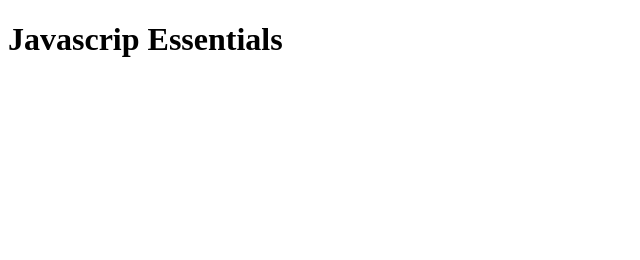
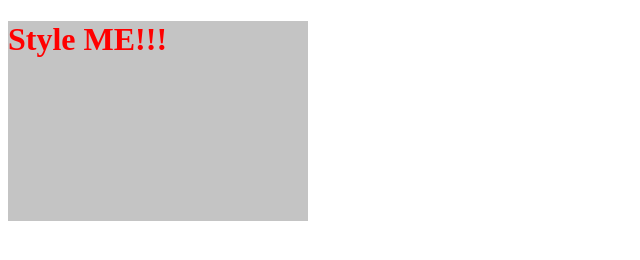
Before and after one commit to kopenhamn/kopenhamn.github.io, a plain HTML site: page Study/JS/Essential/index.html in a window 1280 px wide. Shown: the whole page, without its empty margins (0-640 px from the left). Drawn offline with Linux system fonts and the light colour scheme.

Commit message:
changing elements

```diff
--- a/Study/JS/Essential/index.html
+++ b/Study/JS/Essential/index.html
@@ -5,9 +5,27 @@
         <title>Javascrip Essentials</title>
     </head>
     <body>
-        <h1>Javascrip Essentials</h1>
-        <script src="myapp.js">
+        <!--<h1 id="main">Javascrip Essentials</h1>
+        <input type="button" value="h1" onclick="document.getElementById('main').innerHTML += '!'">
+        <input type="button" value="PushClass" onclick="document.getElementsByClassName('pClass')[0].innerHTML += '!'">
+        <input type="button" value="Change Span" onclick="document.querySelectorAll('body > h2.pClass > span')[0].innerHTML = 'JAVA-SCRIPT'">
+        <p class="pClass">
+            Hello world!
+        </p>
+        <h2 class = pClass>Its <span>java script</span> powered page</h2>
 
-        </script>
+
+        //style the text in JS (1)
+
+        <h1 id="style">Style ME!!!</h1>
+        <input type="button" value="Style!" onclick='el.style.background = "blue",
+        el.style.color = "white",
+        el.style.width = "200px"'>
+
+        style the text in JS (2)-->
+
+        <h1 id="style">Style ME!!!</h1>
+
+        <script src="myapp.js"></script>
     </body>
 </html>
--- a/Study/JS/Essential/myapp.js
+++ b/Study/JS/Essential/myapp.js
@@ -200,7 +200,7 @@ var apple2 = new Apple(50, 80, "yellow", 200);
 var apple3 = new Apple(100, 300, "green", 300);
 console.log(Apple(), new Apple(), apple1, apple2, apple3, Apple.prototype.eat().throw(), Apple.prototype.throw(), apple2.eat());
 
-*/
+
 
 // for in loop (not logic but can be as a formula!)
 var classRegister = ["A", "B", "C"]
@@ -209,3 +209,8 @@ for ( var i in classRegister)
 {
     console.log(classRegister[i]);
 }
+*/
+
+var el = document.getElementById('style');
+el.style.cssText = " background: #c4c4c4; color: red; width: 300px";
+el.style.cssText += "height: 200px;"
```
